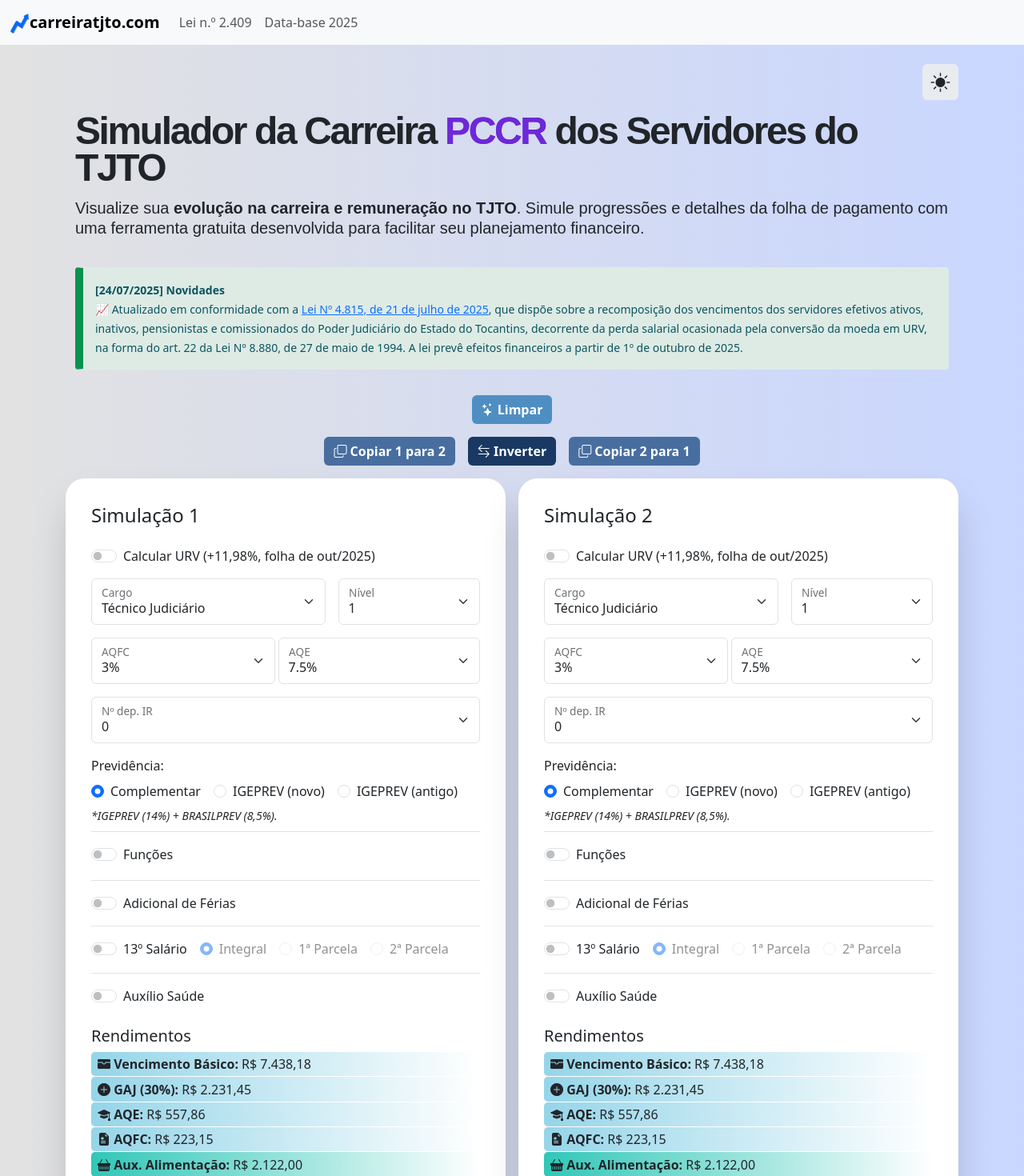
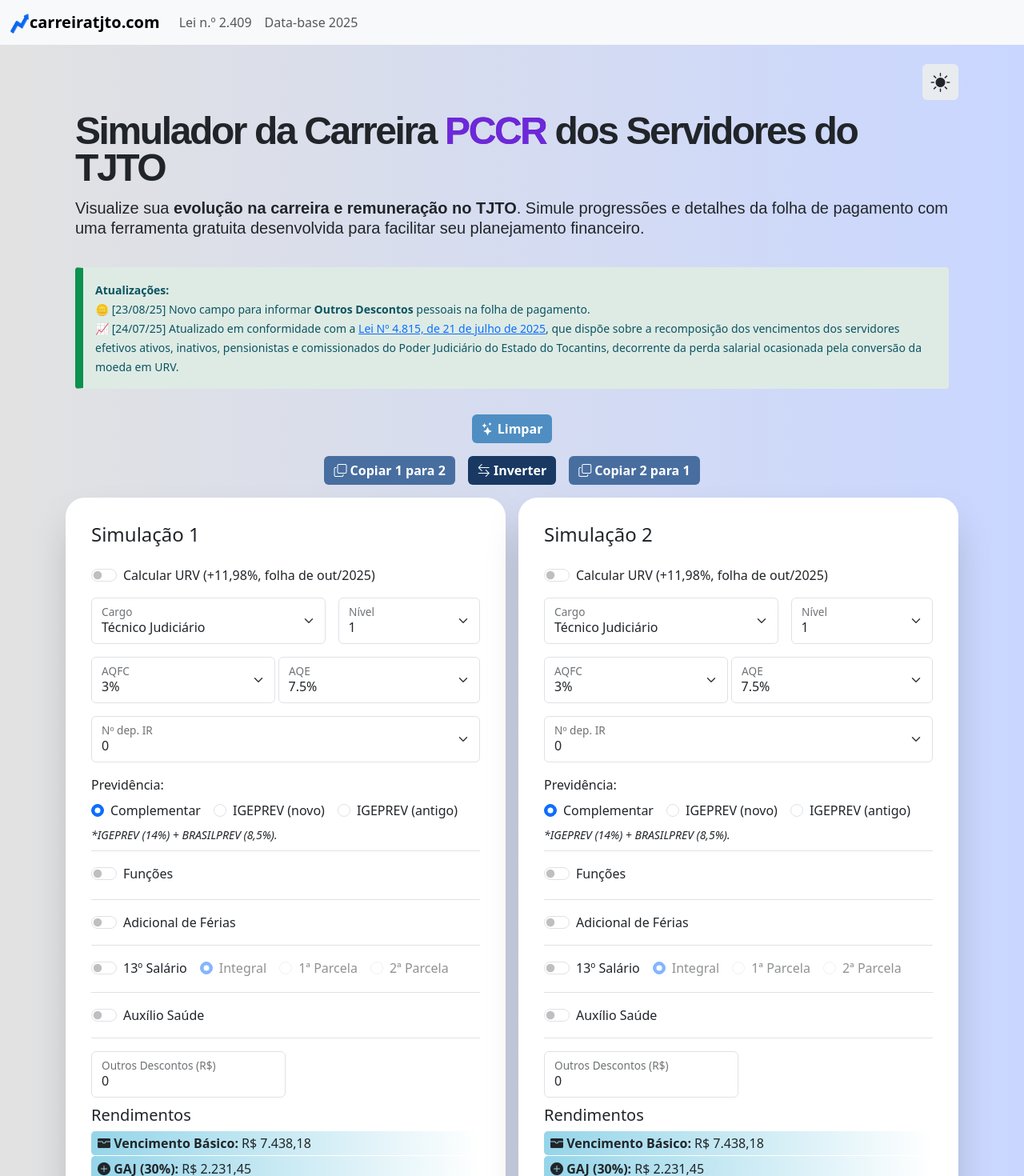
Before and after one commit to guilhermeoq/carreira-tjto, a Vue app: page / in a window 1280 px wide. Shown: the top 1470 px of the page at 80% size. Built offline with nearby package versions, Linux system fonts and the light colour scheme.

Commit message:
feat: outros descontos

```diff
--- a/src/components/Calculadora.vue
+++ b/src/components/Calculadora.vue
@@ -61,16 +61,14 @@
       </div>
 
       <div class="callout callout-info">
-        <small
-          ><strong>[24/07/2025] Novidades</strong><br />
-          📈 Atualizado em conformidade com a
+        <small><strong>Atualizações:</strong><br>
+          🪙 [23/08/25] Novo campo para informar <strong>Outros Descontos</strong> pessoais na folha de pagamento.<br>
+          📈 [24/07/25] Atualizado em conformidade com a
           <a href="https://doe.to.gov.br/diario/5476/download"
             >Lei Nº 4.815, de 21 de julho de 2025</a
           >, que dispõe sobre a recomposição dos vencimentos dos servidores efetivos ativos,
           inativos, pensionistas e comissionados do Poder Judiciário do Estado do Tocantins,
-          decorrente da perda salarial ocasionada pela conversão da moeda em URV, na forma do art.
-          22 da Lei Nº 8.880, de 27 de maio de 1994. A lei prevê efeitos financeiros a partir de 1º
-          de outubro de 2025.<br />
+          decorrente da perda salarial ocasionada pela conversão da moeda em URV.<br />
         </small>
       </div>
 
@@ -366,7 +364,7 @@
           </div>
 
           <!-- SELECTION AUXILIO SAUDE -->
-          <div class="border-top">
+          <div class="border-top border-bottom">
             <div class="mt-3 form-check form-switch mb-3">
               <input
                 v-model="calculator.switchSaude"
@@ -765,6 +763,19 @@
               <small><strong>Teto Aux. Saúde: R$ 3.408,34</strong></small>
             </p>
           </div>
+          <div class="mt-3 form-floating mb-1 col-6">
+                <input
+                  type="number"
+                  min="0.00"
+                  max="10000.00"
+                  step="any"
+                  class="form-control"
+                  id="outrosDescontos"
+                  placeholder="Digite o valor"
+                  v-model="calculator.outrosDescontos"
+                />
+                <label>Outros Descontos (R$)</label>
+              </div>
         </form>
         <div>
           <h5 style="margin-top: 10px">Rendimentos</h5>
@@ -827,6 +838,10 @@
           <p class="tab-desconto" v-show="calculator.teto > 0">
             <strong><i class="bi bi-building-fill-exclamation"></i> Teto:</strong>
             {{ formatarParaBR(calculator.teto) }}
+          </p>
+          <p class="tab-desconto" v-show="calculator.outrosDescontos > 0">
+            <strong><i class="bi bi-cash-stack"></i> Outros Descontos:</strong>
+            {{ formatarParaBR(calculator.outrosDescontos) }}
           </p>
           <p class="tab-desconto-total">
             <i class="bi bi-caret-down-fill"></i> Total de Descontos:
@@ -991,6 +1006,7 @@ export default {
         percentualSaudeDep1: 0,
         percentualSaudeDep2: 0,
         percentualSaudeDep3: 0,
+        outrosDescontos: 0.0,
         decimoparcela1: 0,
         decimoAdiantamento: 0,
         decimoFolhaComplementar: 0,
@@ -1348,8 +1364,8 @@ export default {
       calculator.irrf = this.calcularIrrf(baseIRRF)
       calculator.totalDescontos =
         calculator.tipoPrevidencia === 'prevcom'
-          ? calculator.previdencia + calculator.irrf + calculator.teto + calculator.prevcom
-          : calculator.previdencia + calculator.irrf + calculator.teto
+          ? calculator.previdencia + calculator.irrf + calculator.teto + calculator.prevcom + (parseFloat(calculator.outrosDescontos) || 0)
+          : calculator.previdencia + calculator.irrf + calculator.teto + (parseFloat(calculator.outrosDescontos) || 0)
 
       calculator.salarioLiquido = calculator.salarioBruto - calculator.totalDescontos
     },
```
